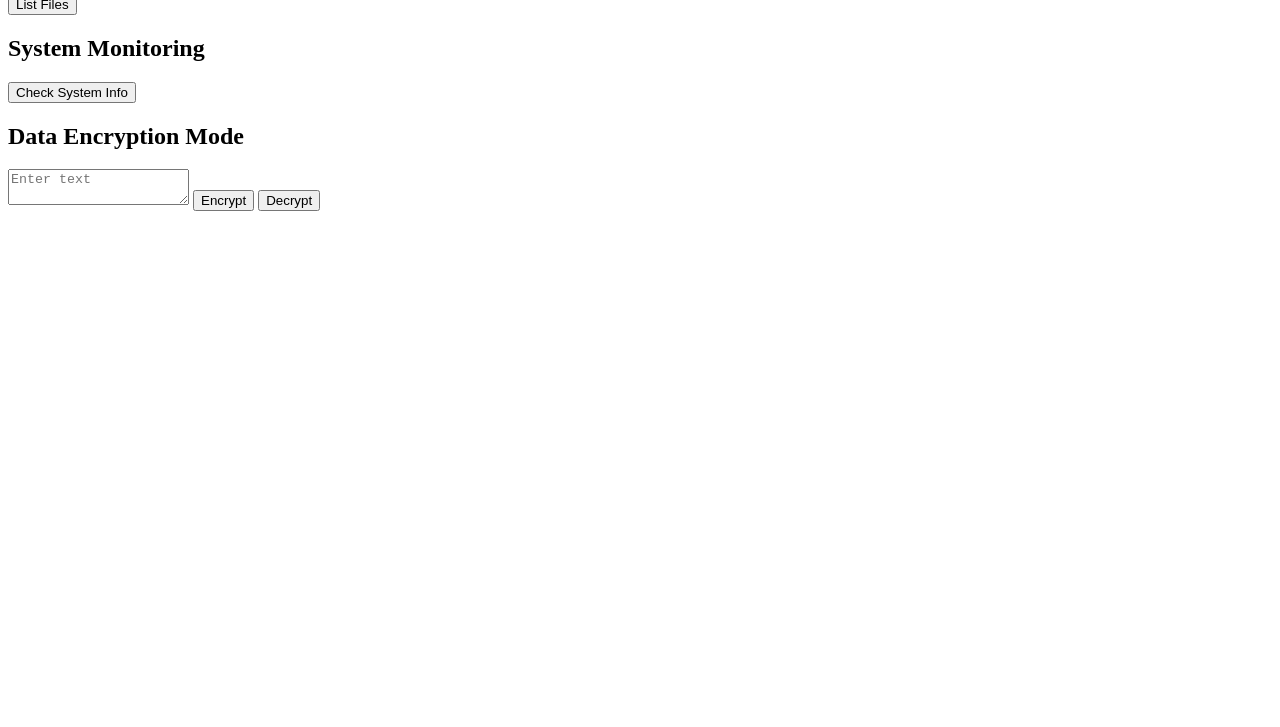
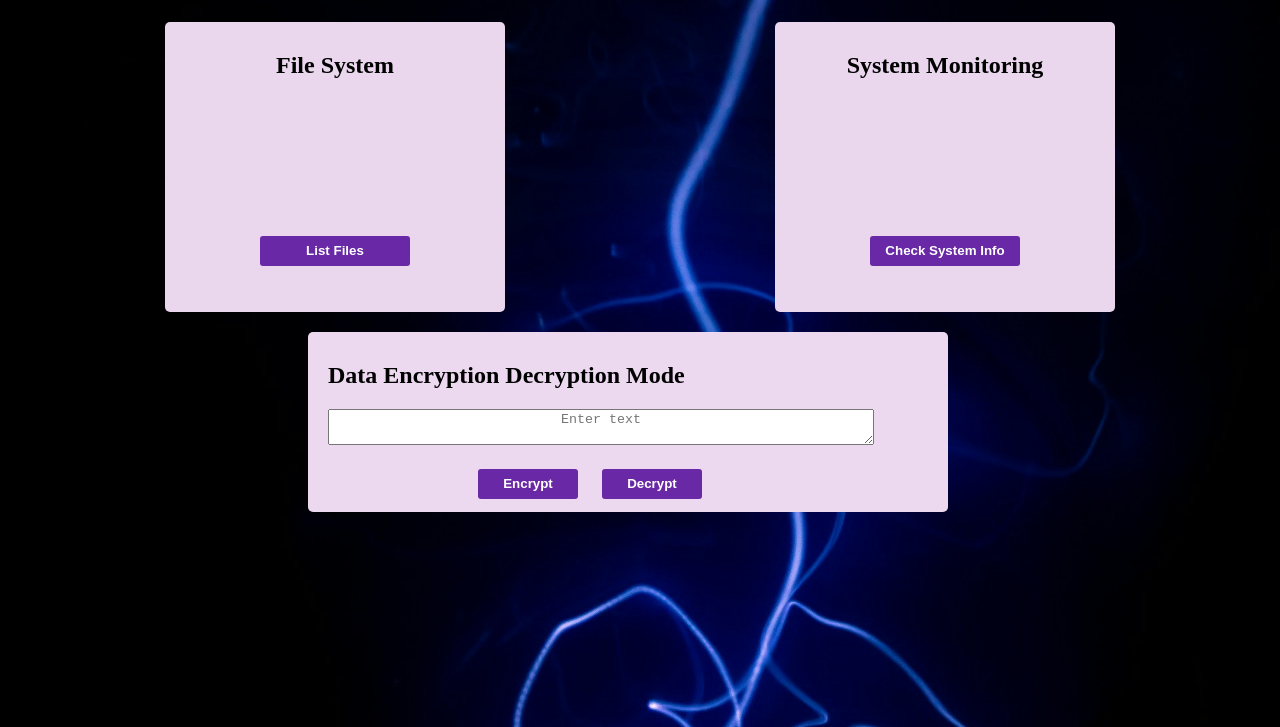
Before and after one commit to SubainaNorab/ESP32_RemoteControl, a plain HTML site: page index.html in a window 1280 px wide. Shown: the part 73-800 px from the top of the page. Drawn offline with Linux system fonts and the light colour scheme; files that its build step writes are made by us from their sources.

Commit message:
Created frontend and updated main according to that for displaying image

```diff
--- a/index.html
+++ b/index.html
@@ -3,23 +3,125 @@
 <head>
     <meta charset="UTF-8">
     <meta name="viewport" content="width=device-width, initial-scale=1.0">
+<link rel="stylesheet" href="/static/style.css">
     <title>ESP32 Web Server</title>
+    <style>
+        body {
+    background-image: url("/light.jpg");
+    background-size: cover;
+    background-position: center;
+}
+
+h1 {
+    color: white;
+    text-align: center;
+}
+
+.container {
+    display: flex;
+    justify-content: center;
+    gap: 20px;
+}
+
+.file, .system {
+    width: 300px;
+    height: 250px;
+    background-color: rgb(234, 214, 237);
+    box-shadow: 4px;
+    border-radius: 5px;
+    display: flex;
+    flex-direction: column;
+    justify-content: space-between; /* Pushes content to top and bottom */
+    align-items: center;
+    padding: 20px;
+    text-align: center;
+}
+
+.file {
+    margin-top: 15px;
+    margin-right: 250px;
+}
+
+.system {
+    margin-top: 15px;
+}
+
+.data {
+    background-color: rgb(236, 216, 239);
+    box-shadow: 4px;
+    width: 600px;
+    height: 140px;
+    border-radius: 5px;
+
+    align-items: center;
+    padding: 20px;
+    margin-top: 20px;
+    margin-left: 300px;
+}
+
+#fl, #sys {
+    height: 30px;
+    width: 150px;
+    text-align: center;
+    margin-top: auto;
+}
+
+h2 {
+    margin-top: 10px;
+}
+#text-input {
+    width: 90%;
+    height: 30px;
+    text-align: center;
+    margin-top: auto;
+}
+
+#enc, #dec {
+    height: 30px;
+    width: 100px;
+    margin-top: 20px;
+    margin-left: 20px;
+}
+#enc{
+    margin-left: 150px;
+}
+button{
+    background-color: rgb(105, 40, 165);
+    color: white;
+    font-weight: bold;
+    border: none;
+    border-radius: 3px;
+}
+button:hover{
+    background-color: rgb(15, 5, 9);
+}
+
+
+    </style>
+
 </head>
 <body>
-    <h2>File System</h2>
-    <button onclick="fetchFiles()">List Files</button>
-    <pre id="file-list"></pre>
+    <h1> DEVELOPER MODE</h1>
+    <div class="container">
+        <div class="box file">
+            <h2>File System</h2>
+            <button onclick="fetchFiles()" id="fl">List Files</button>
+            <pre id="file-list"></pre>
+        </div>
+        <div class="box system">
+            <h2>System Monitoring</h2>
+            <button onclick="fetchSystemInfo()" id="sys">Check System Info</button>
+            <pre id="system-info"></pre>
+        </div>
+    </div>
 
-    <h2>System Monitoring</h2>
-    <button onclick="fetchSystemInfo()">Check System Info</button>
-    <pre id="system-info"></pre>
-
-    <h2>Data Encryption Mode</h2>
-    <textarea id="text-input" placeholder="Enter text"></textarea>
-    <button onclick="encryptText()">Encrypt</button>
-    <button onclick="decryptText()">Decrypt</button>
-    <pre id="encrypted-output"></pre>
-
+    <div class="data">
+        <h2>Data Encryption Decryption Mode</h2>
+        <textarea id="text-input" placeholder="Enter text"></textarea>
+        <button onclick="encryptText()" id="enc">Encrypt</button>
+        <button onclick="decryptText()" id="dec">Decrypt</button>
+        <pre id="encrypted-output"></pre>
+    </div>
     <script>
         function fetchFiles() {
             fetch('/files')
--- a/style.css
+++ b/style.css
@@ -0,0 +1,89 @@
+body {
+    background-image: url(light.jpg);
+    background-size: cover;
+    background-position: center;
+}
+
+h1 {
+    color: white;
+    text-align: center;
+}
+
+.container {
+    display: flex;
+    justify-content: center;
+    gap: 20px;
+}
+
+.file, .system {
+    width: 300px;
+    height: 250px;
+    background-color: rgb(234, 214, 237);
+    box-shadow: 4px;
+    border-radius: 5px;
+    display: flex;
+    flex-direction: column;
+    justify-content: space-between; /* Pushes content to top and bottom */
+    align-items: center;
+    padding: 20px;
+    text-align: center;
+}
+
+.file {
+    margin-top: 15px;
+    margin-right: 250px;
+}
+
+.system {
+    margin-top: 15px;
+}
+
+.data {
+    background-color: rgb(236, 216, 239);
+    box-shadow: 4px;
+    width: 600px;
+    height: 140px;
+    border-radius: 5px;
+
+    align-items: center;
+    padding: 20px;
+    margin-top: 20px;
+    margin-left: 300px;
+}
+
+#fl, #sys {
+    height: 30px;
+    width: 150px;
+    text-align: center;
+    margin-top: auto;
+}
+
+h2 {
+    margin-top: 10px;
+}
+#text-input {
+    width: 90%;
+    height: 30px;
+    text-align: center;
+    margin-top: auto;
+}
+
+#enc, #dec {
+    height: 30px;
+    width: 100px;
+    margin-top: 20px;
+    margin-left: 20px;
+}
+#enc{
+    margin-left: 150px;
+}
+button{
+    background-color: rgb(105, 40, 165);
+    color: white;
+    font-weight: bold;
+    border: none;
+    border-radius: 3px;
+}
+button:hover{
+    background-color: rgb(15, 5, 9);
+}
```
Also changed, not shown: backend.jpg (added), light.jpg (added), 1 other file.
